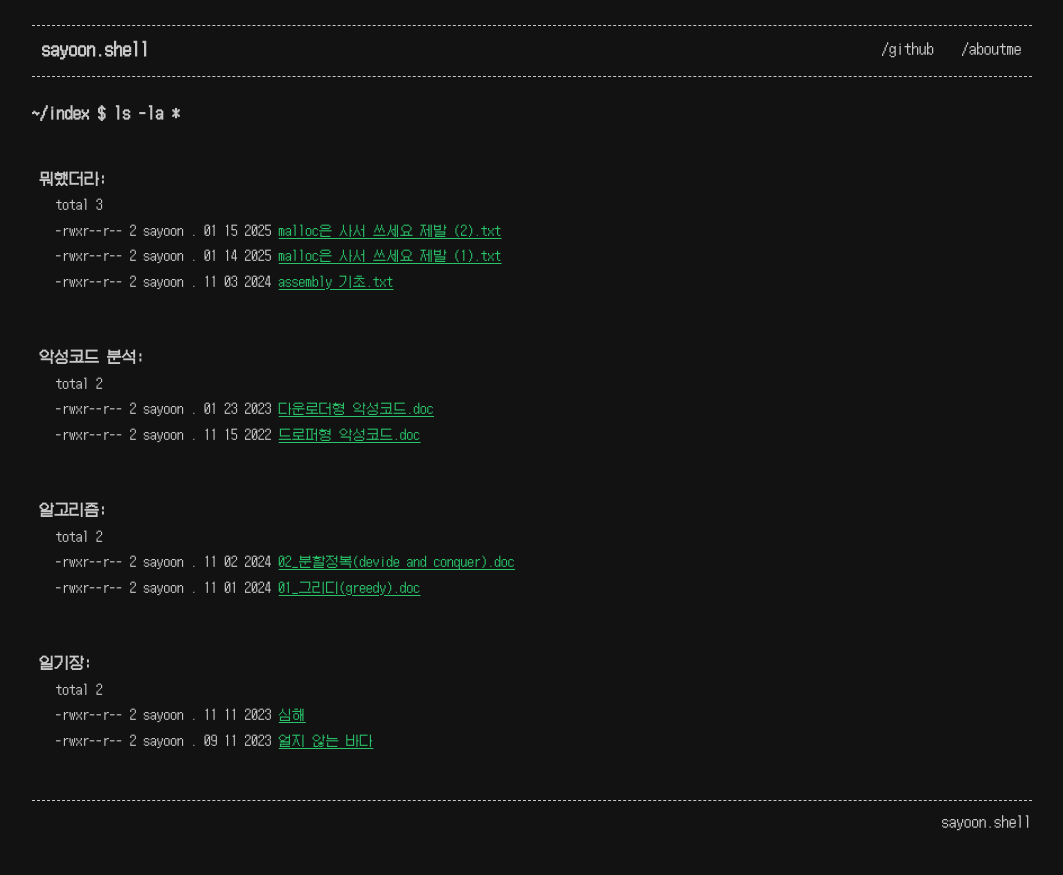
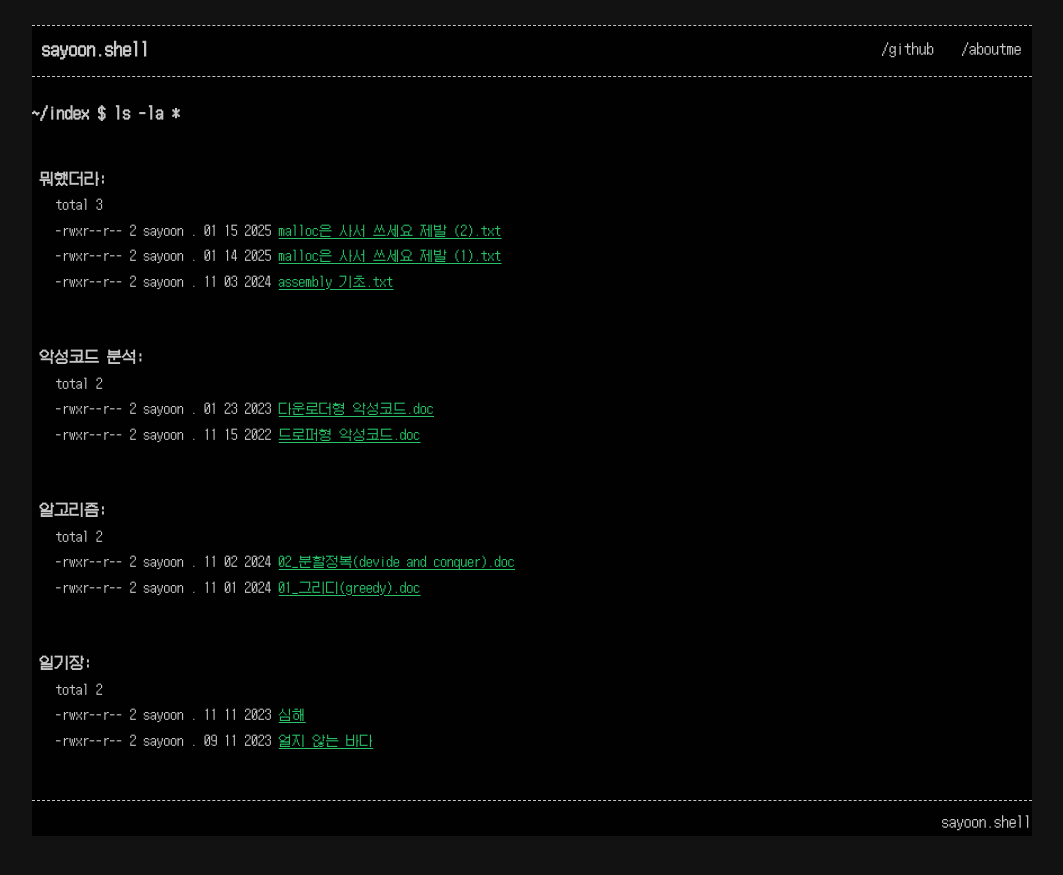
Before and after one commit to sayoonnn/sayoonnn.github.io, a Jekyll site: the page built from index.md, in a window 1280 px wide. Shown: the top 875 px of the page, without its empty margins (108-1171 px from the left). Built offline with Jekyll 4.4.1, drawn with Linux system fonts in a browser that asks for light colours.

Commit message:
250124_16:41

```diff
--- a/assets/css/main.scss
+++ b/assets/css/main.scss
@@ -30,6 +30,10 @@
     -webkit-text-size-adjust: 100%;
 
     scrollbar-color: rgba(255, 255, 255, 0.3) transparent;
+}
+
+html {
+	background-color: var(--bg-color);
 }
 
 /* BASE */
```
